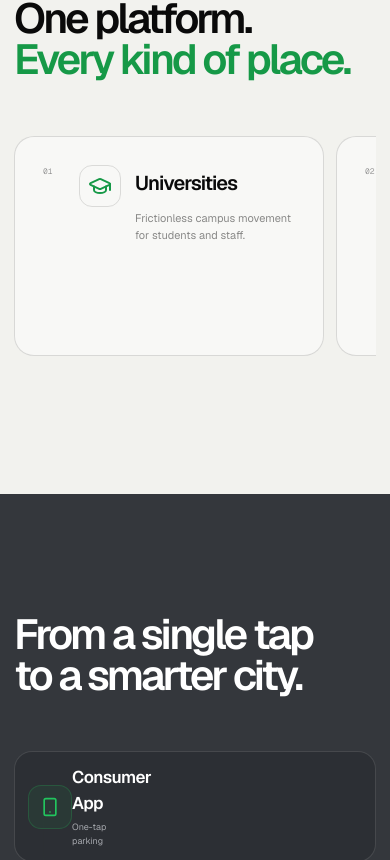
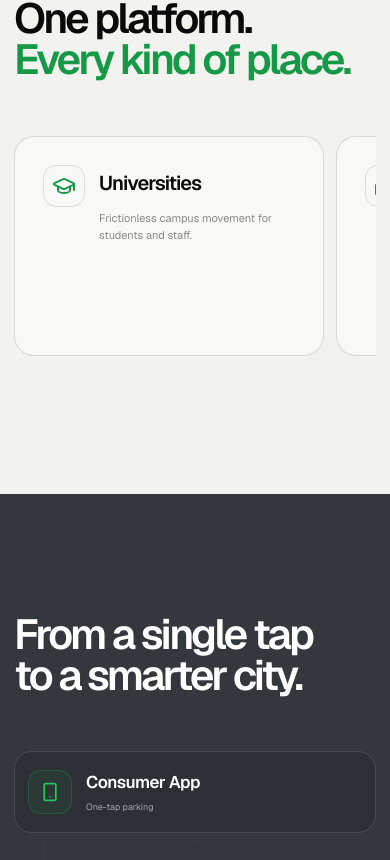
Before and after one commit to Rishabh-0707/gridee_, a Next.js app: page / in a window 390 px wide. Shown: the part 5984-6844 px from the top of the page. Built offline with nearby package versions, Linux system fonts and the light colour scheme.

Commit message:
Remove section numbering and status badges

```diff
--- a/app/globals.css
+++ b/app/globals.css
@@ -1070,12 +1070,12 @@ h2 em {
 .industries { padding:160px 0; background:#f2f2ee;color:#0a0a0a; }
 .industries .eyebrow{color:rgba(0,0,0,.4)}.industries-head{display:grid;grid-template-columns:1fr 1fr;align-items:end;margin-bottom:80px}.industries-head h2{margin:0}.industries-head em{color:#169947}
 .industry-list { display:grid;grid-template-columns:repeat(2,1fr);border-top:1px solid rgba(0,0,0,.13); }
-.industry-card { position:relative;min-height:160px;padding:32px 25px;display:grid;grid-template-columns:44px 54px 1fr 44px;gap:16px;align-items:start;border-bottom:1px solid rgba(0,0,0,.13);transition:background .35s,color .35s,padding .35s;overflow:hidden}.industry-card:nth-child(odd){border-right:1px solid rgba(0,0,0,.13)}.industry-card:hover{padding-left:38px;background:#0b0b0b;color:#fff}.industry-number{font-family:var(--font-geist-mono),monospace;color:#999;font-size:8px}.industry-icon{width:46px;height:46px;display:grid;place-items:center;border:1px solid rgba(0,0,0,.12);border-radius:13px;color:#169947;transition:border-color .35s}.industry-card:hover .industry-icon{border-color:rgba(255,255,255,.15)}.industry-card h3{margin:3px 0 0;font-size:24px;font-weight:530;letter-spacing:-.045em}.industry-card p{max-width:320px;margin:12px 0 0;color:rgba(0,0,0,.45);font-size:12px;line-height:1.6;transition:color .35s}.industry-card:hover p{color:rgba(255,255,255,.45)}.industry-open{width:38px;height:38px;display:grid;place-items:center;border:1px solid rgba(0,0,0,.12);border-radius:50%;transform:rotate(45deg);transition:.35s}.industry-card:hover .industry-open{transform:rotate(0);border-color:var(--green);color:var(--green)}
+.industry-card { position:relative;min-height:160px;padding:32px 25px;display:grid;grid-template-columns:54px 1fr 44px;gap:16px;align-items:start;border-bottom:1px solid rgba(0,0,0,.13);transition:background .35s,color .35s,padding .35s;overflow:hidden}.industry-card:nth-child(odd){border-right:1px solid rgba(0,0,0,.13)}.industry-card:hover{padding-left:38px;background:#0b0b0b;color:#fff}.industry-icon{width:46px;height:46px;display:grid;place-items:center;border:1px solid rgba(0,0,0,.12);border-radius:13px;color:#169947;transition:border-color .35s}.industry-card:hover .industry-icon{border-color:rgba(255,255,255,.15)}.industry-card h3{margin:3px 0 0;font-size:24px;font-weight:530;letter-spacing:-.045em}.industry-card p{max-width:320px;margin:12px 0 0;color:rgba(0,0,0,.45);font-size:12px;line-height:1.6;transition:color .35s}.industry-card:hover p{color:rgba(255,255,255,.45)}.industry-open{width:38px;height:38px;display:grid;place-items:center;border:1px solid rgba(0,0,0,.12);border-radius:50%;transform:rotate(45deg);transition:.35s}.industry-card:hover .industry-open{transform:rotate(0);border-color:var(--green);color:var(--green)}
 
 .technology { padding:180px 0; }
 .technology-head { display:grid;grid-template-columns:1fr .55fr;gap:40px;align-items:end;margin-bottom:80px}.technology-head .eyebrow{grid-column:1/-1}.technology-head h2{margin:0}.technology-head p{margin:0;color:rgba(255,255,255,.4);font-size:14px;line-height:1.7}
 .ecosystem { position:relative;max-width:900px;margin:0 auto}.ecosystem-spine{position:absolute;top:35px;bottom:35px;left:50%;width:1px;background:linear-gradient(transparent,var(--green),transparent);opacity:.35}
-.eco-wrap{position:relative}.eco-card{position:relative;z-index:2;min-height:94px;padding:18px 22px;display:grid;grid-template-columns:45px 48px 1fr auto;align-items:center;gap:16px;border:1px solid var(--line);border-radius:18px;background:#0f1011;transition:border-color .3s,transform .3s}.eco-card:hover{transform:scale(1.015);border-color:rgba(34,197,94,.34)}.eco-index{color:#555;font-family:var(--font-geist-mono),monospace;font-size:8px}.eco-icon{width:44px;height:44px;display:grid;place-items:center;border:1px solid rgba(34,197,94,.22);border-radius:13px;background:rgba(34,197,94,.07);color:var(--green)}.eco-card h3{margin:0;font-size:17px;font-weight:520;letter-spacing:-.03em}.eco-card p{margin:5px 0 0;color:#666;font-size:9px}.eco-state{padding:6px 9px;border:1px solid rgba(34,197,94,.18);border-radius:99px;color:var(--green);font-family:var(--font-geist-mono),monospace;font-size:6px;letter-spacing:.12em}.eco-arrow{display:block;margin:8px auto;color:#333}
+.eco-wrap{position:relative}.eco-card{position:relative;z-index:2;min-height:94px;padding:18px 22px;display:grid;grid-template-columns:48px 1fr;align-items:center;gap:16px;border:1px solid var(--line);border-radius:18px;background:#0f1011;transition:border-color .3s,transform .3s}.eco-card:hover{transform:scale(1.015);border-color:rgba(34,197,94,.34)}.eco-icon{width:44px;height:44px;display:grid;place-items:center;border:1px solid rgba(34,197,94,.22);border-radius:13px;background:rgba(34,197,94,.07);color:var(--green)}.eco-card h3{margin:0;font-size:17px;font-weight:520;letter-spacing:-.03em}.eco-card p{margin:5px 0 0;color:#666;font-size:9px}.eco-arrow{display:block;margin:8px auto;color:#333}
 
 .vision { position:relative;min-height:260vh;background:#020202; }
 .vision::before{content:"";position:absolute;inset:0;background:radial-gradient(circle at 50% 70%,rgba(34,197,94,.1),transparent 28%)}
@@ -1094,7 +1094,7 @@ h2 em {
 
 .testimonials{padding:170px 0;background:#f2f2ee;color:#0a0a0a}.testimonials .eyebrow{color:rgba(0,0,0,.4)}.testimonials-head{margin-bottom:70px}.testimonial-grid{display:grid;grid-template-columns:repeat(3,1fr);gap:14px}.testimonial-card{height:100%;min-height:400px;padding:32px;display:flex;flex-direction:column;border:1px solid rgba(0,0,0,.12);border-radius:24px;background:rgba(255,255,255,.46);transition:transform .35s,background .35s}.testimonial-card:hover{transform:translateY(-6px);background:#fff}.quote-mark{color:#169947;font-family:Georgia,serif;font-size:64px;line-height:.8}.testimonial-card blockquote{margin:38px 0 60px;font-size:20px;line-height:1.55;letter-spacing:-.035em}.person{margin-top:auto;display:flex;align-items:center;gap:11px}.person>span{width:42px;height:42px;display:grid;place-items:center;border-radius:50%;background:#0d0d0d;color:#fff;font-size:10px}.person>div{flex:1}.person strong,.person small{display:block}.person strong{font-size:10px}.person small{margin-top:4px;color:#888;font-size:8px}.person>i{width:20px;height:20px;display:grid;place-items:center;border-radius:50%;background:#d5f5df;color:#13863c}
 
-.faq{padding:180px 0;display:grid;grid-template-columns:.65fr 1fr;gap:12%}.faq-intro{position:sticky;top:130px;align-self:start}.faq-intro p{margin:26px 0 0;color:#666;font-size:13px}.faq-intro>a{margin-top:18px;display:inline-flex;align-items:center;gap:7px;color:var(--green);font-size:12px}.faq-list{border-top:1px solid var(--line)}.faq-item{border-bottom:1px solid var(--line)}.faq-item>button{width:100%;padding:28px 0;display:grid;grid-template-columns:46px 1fr auto;align-items:center;border:0;background:transparent;text-align:left}.faq-item button>span{color:#555;font-family:var(--font-geist-mono),monospace;font-size:8px}.faq-item button>strong{font-size:19px;font-weight:480;letter-spacing:-.03em}.faq-item button svg{color:#666;transition:transform .3s,color .3s}.faq-item.open button svg{transform:rotate(180deg);color:var(--green)}.faq-answer{overflow:hidden}.faq-answer p{max-width:620px;margin:0;padding:0 40px 30px 46px;color:#777;font-size:13px;line-height:1.75}
+.faq{padding:180px 0;display:grid;grid-template-columns:.65fr 1fr;gap:12%}.faq-intro{position:sticky;top:130px;align-self:start}.faq-intro p{margin:26px 0 0;color:#666;font-size:13px}.faq-intro>a{margin-top:18px;display:inline-flex;align-items:center;gap:7px;color:var(--green);font-size:12px}.faq-list{border-top:1px solid var(--line)}.faq-item{border-bottom:1px solid var(--line)}.faq-item>button{width:100%;padding:28px 0;display:grid;grid-template-columns:1fr auto;align-items:center;border:0;background:transparent;text-align:left}.faq-item button>strong{font-size:19px;font-weight:480;letter-spacing:-.03em}.faq-item button svg{color:#666;transition:transform .3s,color .3s}.faq-item.open button svg{transform:rotate(180deg);color:var(--green)}.faq-answer{overflow:hidden}.faq-answer p{max-width:620px;margin:0;padding:0 40px 30px 0;color:#777;font-size:13px;line-height:1.75}
 
 .download{position:relative;min-height:960px;display:flex;align-items:center;overflow:hidden;background:#050505}.download-grid{position:absolute;inset:0;background-image:linear-gradient(rgba(255,255,255,.035) 1px,transparent 1px),linear-gradient(90deg,rgba(255,255,255,.035) 1px,transparent 1px);background-size:60px 60px;mask-image:radial-gradient(circle at 68% 55%,#000,transparent 62%)}.download-glow{position:absolute;right:-15%;top:0;width:75vw;height:75vw;border-radius:50%;background:radial-gradient(circle,rgba(34,197,94,.19),transparent 62%)}.download-shell{position:relative;z-index:2;display:grid;grid-template-columns:1fr .8fr;align-items:center;gap:50px}.download-copy h2{font-size:clamp(56px,6vw,92px)}.download-copy p{margin:28px 0 0;color:#777;font-size:15px;line-height:1.65}.download-actions{margin-top:38px;display:flex;flex-wrap:wrap;gap:16px}.download-actions .store-badge{min-width:220px;height:72px;padding:0 22px;gap:15px;border-radius:18px}.download-actions .store-symbol{width:32px;height:32px}.download-actions .google-store-symbol{height:34px}.download-actions .store-badge small{font-size:9px}.download-actions .store-badge strong{font-size:19px}
 .download-device{position:relative;height:720px;display:flex;align-items:center;justify-content:center}.download-device .phone-frame{z-index:2;width:312px;height:638px;transform:rotate(5deg);box-shadow:0 50px 100px rgba(0,0,0,.65)}.download-rings{position:absolute;inset:0}.download-rings i:nth-child(1){width:480px;height:480px}.download-rings i:nth-child(2){width:620px;height:620px;border-color:rgba(34,197,94,.1)}.download-rings i:nth-child(3){width:760px;height:760px}.download-float{position:absolute;z-index:3;right:-5%;bottom:18%;padding:13px 16px;display:flex;align-items:center;gap:10px;border:1px solid var(--line);border-radius:14px;background:#18191b;animation:float 5s ease-in-out infinite}.download-float>span{width:27px;height:27px;display:grid;place-items:center;border-radius:50%;background:var(--green);color:#061009}.download-float small,.download-float strong{display:block}.download-float small{color:#666;font-size:6px;letter-spacing:.12em}.download-float strong{margin-top:4px;font-size:9px}
@@ -1231,12 +1231,12 @@ footer{position:relative;padding:120px 0 0;border-top:1px solid var(--line);back
   .product { padding:75px 0; }
   .product-device-sticky { min-height:430px;height:52vh;top:72px}.product-device-sticky .phone-frame{width:210px;height:430px}.device-halo{width:340px;height:340px}.product-heading{min-height:52vh}.product-heading h2{font-size:43px}.product-step{min-height:48vh;padding:31vh 0 18px}.product-step h3{font-size:44px}
   .feature-grid { grid-template-columns:1fr; }.feature-card{min-height:315px}.feature-card h3{margin-top:70px}
-  .industry-card { min-height:180px;padding:26px 10px;grid-template-columns:25px 45px 1fr 34px;gap:10px}.industry-card:hover{padding-left:16px}.industry-icon{width:42px;height:42px}.industry-card h3{font-size:20px}.industry-card p{font-size:11px}.industry-open{width:32px;height:32px}
-  .ecosystem-spine { left:29px}.eco-card{padding:13px;grid-template-columns:28px 42px 1fr}.eco-index{display:none}.eco-state{display:none}
+  .industry-card { min-height:180px;padding:26px 10px;grid-template-columns:45px 1fr 34px;gap:10px}.industry-card:hover{padding-left:16px}.industry-icon{width:42px;height:42px}.industry-card h3{font-size:20px}.industry-card p{font-size:11px}.industry-open{width:32px;height:32px}
+  .ecosystem-spine { left:29px}.eco-card{padding:13px;grid-template-columns:42px 1fr}
   .vision-copy > p { font-size:40px; }.vision-copy > h3{font-size:60px}.vision-finale strong{font-size:70px}
   .screenshot-stage { min-height:700px;padding:38px 14px}.screenshot-label h3{font-size:40px}.carousel-phone .phone-frame{width:250px;height:510px}.carousel-list{grid-template-columns:repeat(4,1fr);gap:4px}.carousel-list button{font-size:7px}
   .testimonial-card { padding:25px}.testimonial-card blockquote{font-size:18px}
-  .faq-item>button{grid-template-columns:32px 1fr auto}.faq-item button>strong{font-size:16px}.faq-answer p{padding-left:32px}
+  .faq-item>button{grid-template-columns:1fr auto}.faq-item button>strong{font-size:16px}.faq-answer p{padding-left:0}
   .download-actions { flex-direction:column}.download-actions .store-badge{width:240px;max-width:100%;height:68px;flex:none}.download-device{height:500px}.download-device .phone-frame{width:225px;height:460px}.download-rings i:nth-child(1){width:320px;height:320px}.download-rings i:nth-child(2){width:400px;height:400px}.download-rings i:nth-child(3){width:490px;height:490px}.download-float{right:0}
   .footer-shell{padding-bottom:150px}.footer-top { gap:60px}.footer-columns{grid-template-columns:repeat(2,1fr)}.footer-wordmark{bottom:-.05em}
 }
@@ -1440,7 +1440,7 @@ footer{position:relative;padding:120px 0 0;border-top:1px solid var(--line);back
 .industry-card:nth-child(odd) {
   min-height: 220px;
   padding: 28px;
-  grid-template-columns: 34px 52px 1fr 40px;
+  grid-template-columns: 52px 1fr 40px;
   border: 1px solid rgba(0,0,0,.13);
   border-radius: 20px;
   background: rgba(255,255,255,.48);
@@ -1506,7 +1506,7 @@ footer{position:relative;padding:120px 0 0;border-top:1px solid var(--line);back
   .product-screen-picker { grid-template-columns: 1fr; }
   .product-screen-picker button { min-height: 100px; }
   .story-step { grid-template-columns: 46px 1fr; padding: 24px; }
-  .industry-card, .industry-card:nth-child(odd) { grid-template-columns: 26px 46px 1fr; }
+  .industry-card, .industry-card:nth-child(odd) { grid-template-columns: 46px 1fr; }
   .industry-open { display: none; }
   .vision-finale { flex-direction: column; }
 }
@@ -1524,7 +1524,6 @@ footer{position:relative;padding:120px 0 0;border-top:1px solid var(--line);back
 .feature-icon,
 .feature-mini-map { background: var(--ink-deep); }
 .eco-card { background: rgba(43,46,51,.82); }
-.eco-index { color: #92959a; }
 .eco-card p { color: #a5a8ad; }
 .vision { background: var(--ink-deep); }
 .screenshot-stage { background: radial-gradient(circle at 50% 50%,rgba(34,197,94,.13),transparent 34%),var(--ink-deep); }
--- a/app/page.tsx
+++ b/app/page.tsx
@@ -156,14 +156,14 @@ const features: { title: string; copy: string; icon: IconType }[] = [
   },
 ];
 
-const industries: { name: string; icon: IconType; copy: string; metric: string }[] = [
-  { name: "Universities", icon: GraduationCap, copy: "Frictionless campus movement for students and staff.", metric: "01" },
-  { name: "Apartments", icon: Building2, copy: "Resident, guest and visitor parking in one place.", metric: "02" },
-  { name: "Corporate Offices", icon: BarChart3, copy: "Smarter commutes and efficient space allocation.", metric: "03" },
-  { name: "Hospitals", icon: HeartPulse, copy: "Fast arrival when every minute matters.", metric: "04" },
-  { name: "Shopping Malls", icon: ShoppingBag, copy: "A better arrival and a calmer departure.", metric: "05" },
-  { name: "Metro Stations", icon: TrainFront, copy: "Connected first- and last-mile parking.", metric: "06" },
-  { name: "Smart Cities", icon: Sparkles, copy: "A living parking network built for urban scale.", metric: "07" },
+const industries: { name: string; icon: IconType; copy: string }[] = [
+  { name: "Universities", icon: GraduationCap, copy: "Frictionless campus movement for students and staff." },
+  { name: "Apartments", icon: Building2, copy: "Resident, guest and visitor parking in one place." },
+  { name: "Corporate Offices", icon: BarChart3, copy: "Smarter commutes and efficient space allocation." },
+  { name: "Hospitals", icon: HeartPulse, copy: "Fast arrival when every minute matters." },
+  { name: "Shopping Malls", icon: ShoppingBag, copy: "A better arrival and a calmer departure." },
+  { name: "Metro Stations", icon: TrainFront, copy: "Connected first- and last-mile parking." },
+  { name: "Smart Cities", icon: Sparkles, copy: "A living parking network built for urban scale." },
 ];
 
 const ecosystem: { label: string; detail: string; icon: IconType }[] = [
@@ -503,7 +503,7 @@ export default function Home() {
         <div className="section-shell">
           <Reveal className="industries-head"><div><h2>One platform.<br /><em>Every kind of place.</em></h2></div></Reveal>
           <div className="industry-list horizontal-track" tabIndex={0} aria-label="Places Gridee serves">
-            {industries.map((industry) => { const Icon = industry.icon; return <motion.article className="industry-card" key={industry.name} initial={{ opacity: 0, y: 20 }} whileInView={{ opacity: 1, y: 0 }} viewport={{ once: true }}><span className="industry-number">{industry.metric}</span><span className="industry-icon"><Icon size={24} /></span><div><h3>{industry.name}</h3><p>{industry.copy}</p></div><span className="industry-open"><ArrowUpRight /></span></motion.article>; })}
+            {industries.map((industry) => { const Icon = industry.icon; return <motion.article className="industry-card" key={industry.name} initial={{ opacity: 0, y: 20 }} whileInView={{ opacity: 1, y: 0 }} viewport={{ once: true }}><span className="industry-icon"><Icon size={24} /></span><div><h3>{industry.name}</h3><p>{industry.copy}</p></div><span className="industry-open"><ArrowUpRight /></span></motion.article>; })}
           </div>
         </div>
       </section>
@@ -512,7 +512,7 @@ export default function Home() {
         <Reveal className="technology-head"><h2>From a single tap<br />to a smarter city.</h2></Reveal>
         <div className="ecosystem">
           <div className="ecosystem-spine" />
-          {ecosystem.map((item, i) => { const Icon = item.icon; return <Reveal className="eco-wrap" key={item.label} delay={i * 0.04}><article className="eco-card"><span className="eco-index">0{i + 1}</span><div className="eco-icon"><Icon size={20} /></div><div><h3>{item.label}</h3><p>{item.detail}</p></div><span className="eco-state">CONNECTED</span></article>{i < ecosystem.length - 1 && <ChevronDown className="eco-arrow" size={18} />}</Reveal>; })}
+          {ecosystem.map((item, i) => { const Icon = item.icon; return <Reveal className="eco-wrap" key={item.label} delay={i * 0.04}><article className="eco-card"><div className="eco-icon"><Icon size={20} /></div><div><h3>{item.label}</h3><p>{item.detail}</p></div></article>{i < ecosystem.length - 1 && <ChevronDown className="eco-arrow" size={18} />}</Reveal>; })}
         </div>
       </section>
 
@@ -525,7 +525,7 @@ export default function Home() {
 
       <section className="faq section-shell" id="faq">
         <Reveal className="faq-intro"><SectionEyebrow>Questions, answered</SectionEyebrow><h2>The simple<br />details.</h2><p>Still curious? Our team would love to talk.</p><a href="mailto:hello@gridee.app">hello@gridee.app <ArrowUpRight size={15} /></a></Reveal>
-        <div className="faq-list">{faqs.map(([q, a], i) => <Reveal key={q}><article className={`faq-item ${openFaq === i ? "open" : ""}`}><button onClick={() => setOpenFaq(openFaq === i ? null : i)} aria-expanded={openFaq === i}><span>0{i + 1}</span><strong>{q}</strong><ChevronDown size={20} /></button><AnimatePresence initial={false}>{openFaq === i && <motion.div className="faq-answer" initial={{ height: 0, opacity: 0 }} animate={{ height: "auto", opacity: 1 }} exit={{ height: 0, opacity: 0 }}><p>{a}</p></motion.div>}</AnimatePresence></article></Reveal>)}</div>
+        <div className="faq-list">{faqs.map(([q, a], i) => <Reveal key={q}><article className={`faq-item ${openFaq === i ? "open" : ""}`}><button onClick={() => setOpenFaq(openFaq === i ? null : i)} aria-expanded={openFaq === i}><strong>{q}</strong><ChevronDown size={20} /></button><AnimatePresence initial={false}>{openFaq === i && <motion.div className="faq-answer" initial={{ height: 0, opacity: 0 }} animate={{ height: "auto", opacity: 1 }} exit={{ height: 0, opacity: 0 }}><p>{a}</p></motion.div>}</AnimatePresence></article></Reveal>)}</div>
       </section>
 
       <section className="download" id="download">
```
